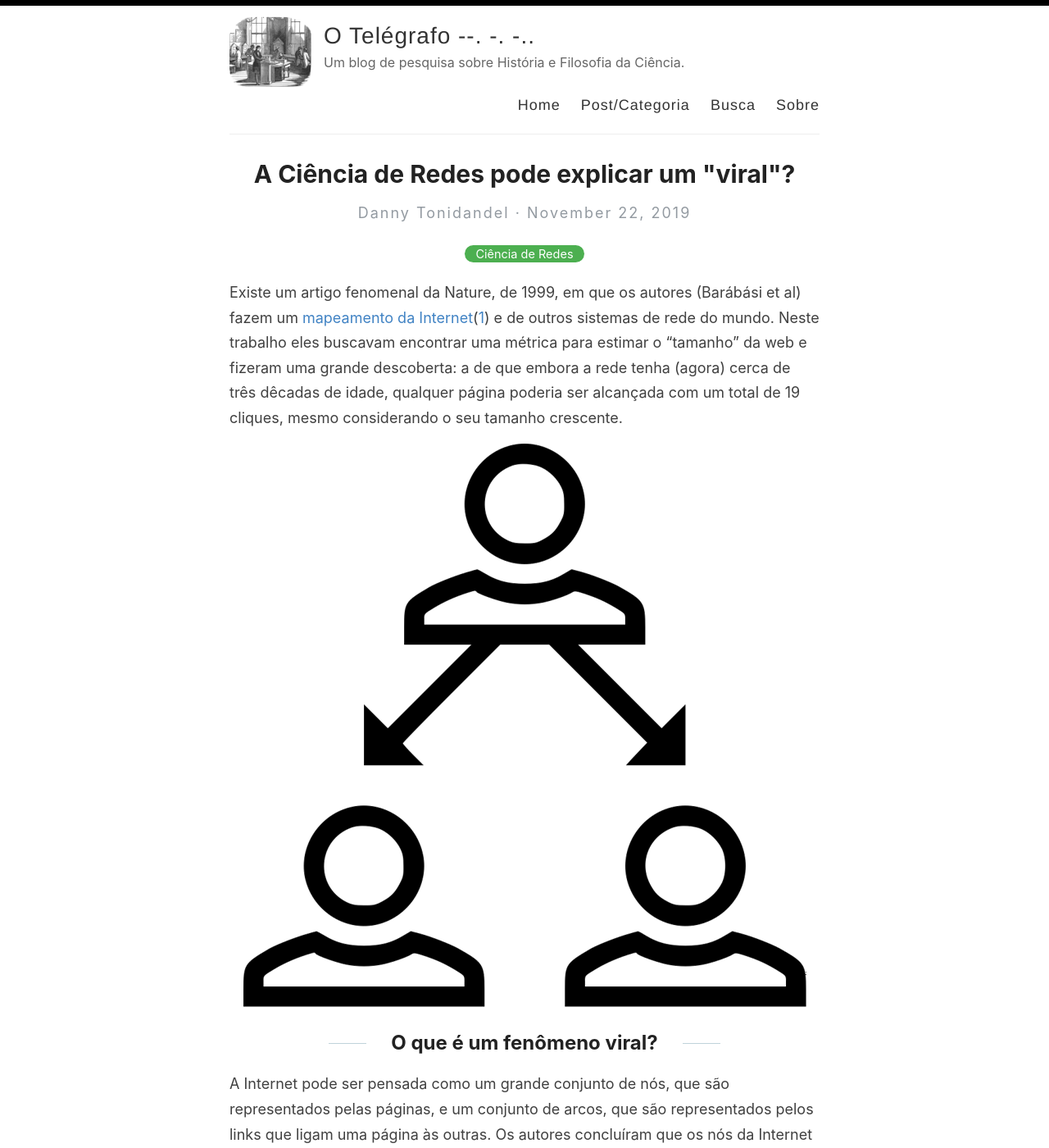
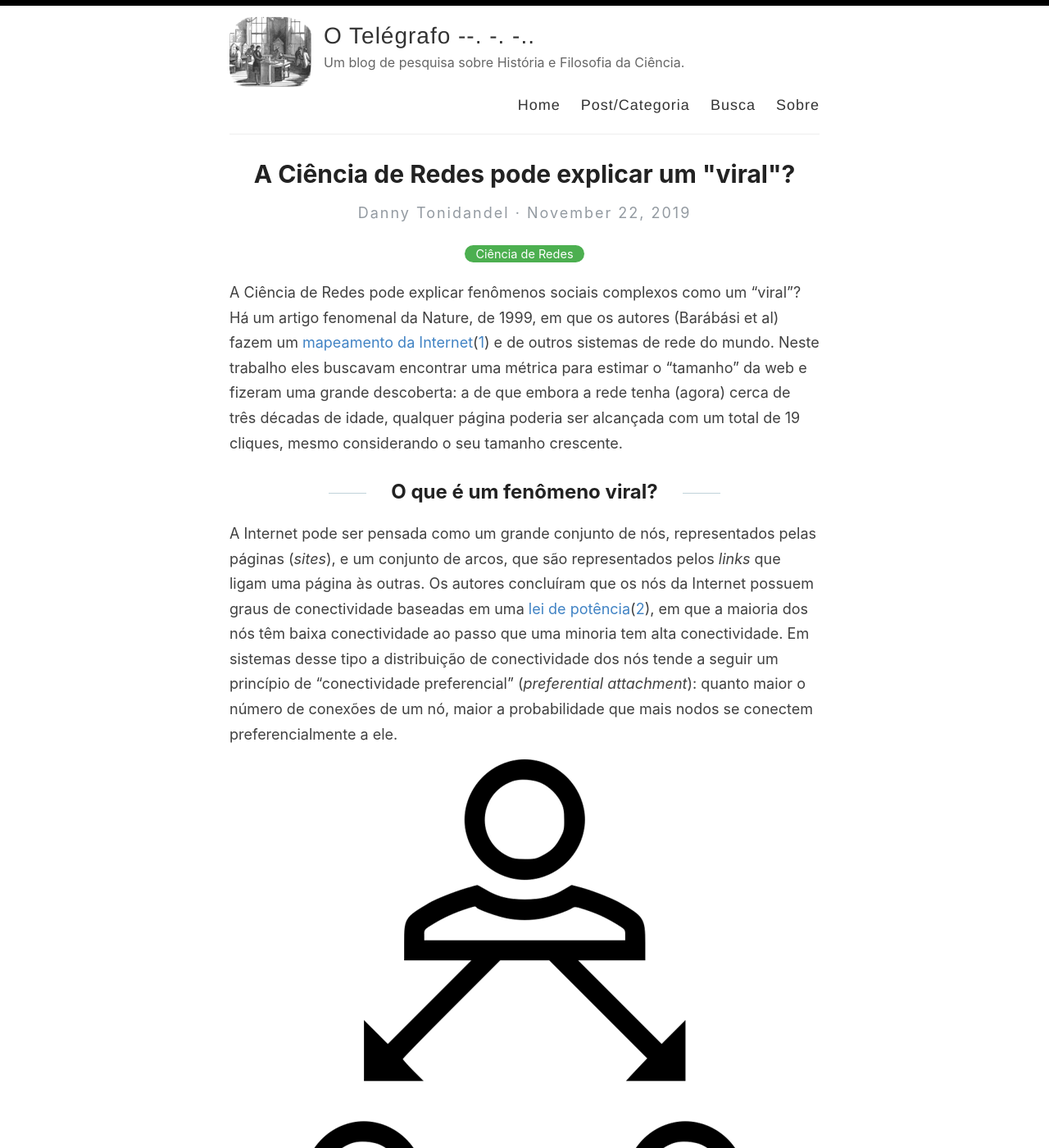
Before and after one commit to tonidandel/otelegrafo_, a Jekyll site: the page built from _posts/2019-11-22-redes-complexas-podem-explicar-fenomenos-sociais.md, in a window 1280 px wide and 1400 px high. Shown: the whole window at 82% size. Built offline with Jekyll 4.4.1, drawn with Linux system fonts in a browser that asks for light colours; nearby versions of some CDN libraries; some web fonts are replaced; some of the changed text lies outside the part shown.

Commit message:
modified:   _posts/2019-11-22-redes-complexas-podem-explicar-fenomenos-sociais.md

```diff
--- a/_posts/2019-11-22-redes-complexas-podem-explicar-fenomenos-sociais.md
+++ b/_posts/2019-11-22-redes-complexas-podem-explicar-fenomenos-sociais.md
@@ -3,17 +3,15 @@ layout: post
 title: A Ciência de Redes pode explicar um "viral"?
 categories:
   - Ciência de Redes
-comments: true
 ---
 
-Existe um artigo fenomenal da Nature, de 1999, em que os autores (Barábási et
-al) fazem um [mapeamento da Internet](%5Bhttp://barabasi.com/f/65.pdf%5D(http://barabasi.com/f/65.pdf))([^1]) e de outros sistemas de rede do mundo. Neste trabalho eles buscavam encontrar uma métrica para estimar o "tamanho" da web e fizeram uma grande descoberta: a de que embora a rede tenha (agora) cerca de três dêcadas de idade, qualquer página poderia ser alcançada com um total de 19 cliques, mesmo considerando o seu tamanho crescente.
-
-![](https://otelegrafo.com/images/viral.png)
+A Ciência de Redes pode explicar fenômenos sociais complexos como um "viral"? Há um artigo fenomenal da Nature, de 1999, em que os autores (Barábási et al) fazem um [mapeamento da Internet](%5Bhttp://barabasi.com/f/65.pdf%5D(http://barabasi.com/f/65.pdf))([^1]) e de outros sistemas de rede do mundo. Neste trabalho eles buscavam encontrar uma métrica para estimar o "tamanho" da web e fizeram uma grande descoberta: a de que embora a rede tenha (agora) cerca de três décadas de idade, qualquer página poderia ser alcançada com um total de 19 cliques, mesmo considerando o seu tamanho crescente.
 
 ## O que é um fenômeno viral?
 
-A Internet pode ser pensada como um grande conjunto de nós, que são representados pelas páginas, e um conjunto de arcos, que são representados pelos links que ligam uma página às outras. Os autores concluíram que os nós da Internet possuem graus de conectividade baseadas em uma [lei de potência](https://polymer.bu.edu/hes/rp-barabasi12networks.pdf)([^2]), em que a maioria dos nós tem baixa conectividade ao passo que uma minoria tem alta conectividade. Em sistemas desse tipo a distribuição de conectividade dos nós tende a seguir um princípio de “conectividade preferencial” ou *preferential attachment*: quanto maior o número de conexões de um nó, maior a probabilidade que mais nodos se conectem preferencialmente a ele.
+A Internet pode ser pensada como um grande conjunto de nós, representados pelas páginas (_sites_), e um conjunto de arcos, que são representados pelos _links_ que ligam uma página às outras. Os autores concluíram que os nós da Internet possuem graus de conectividade baseadas em uma [lei de potência](https://polymer.bu.edu/hes/rp-barabasi12networks.pdf)([^2]), em que a maioria dos nós têm baixa conectividade ao passo que uma minoria tem alta conectividade. Em sistemas desse tipo a distribuição de conectividade dos nós tende a seguir um princípio de "conectividade preferencial" (_preferential attachment_): quanto maior o número de conexões de um nó, maior a probabilidade que mais nodos se conectem preferencialmente a ele.
+
+![](https://otelegrafo.com/images/viral.png)
 
 Traduzindo: quanto mais páginas um site possui, maiores as chances de outras páginas estarem ligadas a ele. Isto é, as redes, sejam elas físicas, de relacionamento, biológicas, como o sistema imunológico, ou de computadores, seguem um padrão de comportamento parecido, mas não idêntico. Não há nó dominante, embora a rede não seja aleatória. Poucas conexões (*hubs*) mantém a integridade geral da rede.
 
@@ -26,6 +24,6 @@ de conectividade, o limite seria aquele em que todos os demais nós conectam-se
 
 Para o caso dos fenômenos de massa, essas redes acabam favorecendo posturas mais condizentes com os anseios e expectativas dos membros daquela rede, em um ambiente em que a comunicação entre as categorias é virtualmente instantânea. Se as pautas mudarem em alguns desses hubs, a propagação segue seu curso de maneira incrivelmente rápida, sem a necessidade de mobilização de entidades ou nós individuais, que neste caso seriam os chamados "líderes" de determinado movimento. De certa forma, fenômeno remonta um pouco do “Efeito Mateus”,  que é baseado na passagem bíblica “Ao que tem, se lhe dará e terá em abundância, e ao que não tem, até o que tem lhe será tirado”, analogia descrita primeiramente por Merton, mas vai muito além disso. Vale saber que os movimentos sociais daqui para frente vão se confundir cada vez mais com a própria dinâmica de uma rede complexa.
 
-[^1]: A-L. Barábási, A. Réka & J. Hawoong. “Diameter of the World-Wide Web”. Nature, Vol 401, set., 1999, p. 130-131.
+[^1]: A-L. Barábási, A. Réka & J. Hawoong. "Diameter of the World-Wide Web". Nature, Vol 401, set., 1999, p. 130-131.
 
-[^2]: Ver também: A-L. Barabási. “Luck or reason” Nature, vol 489 p.507, 2012.
+[^2]: Ver também: A-L. Barabási. "Luck or reason" Nature, vol 489 p.507, 2012.
```
